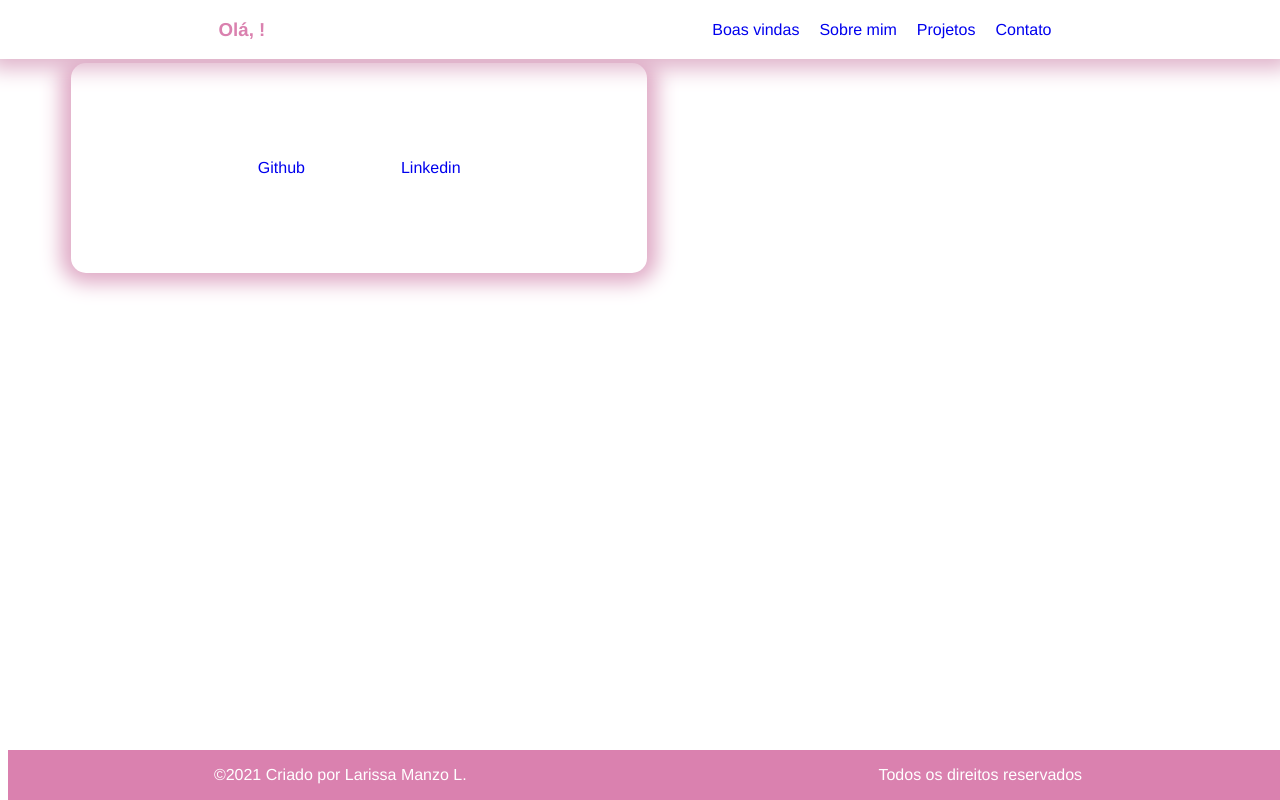
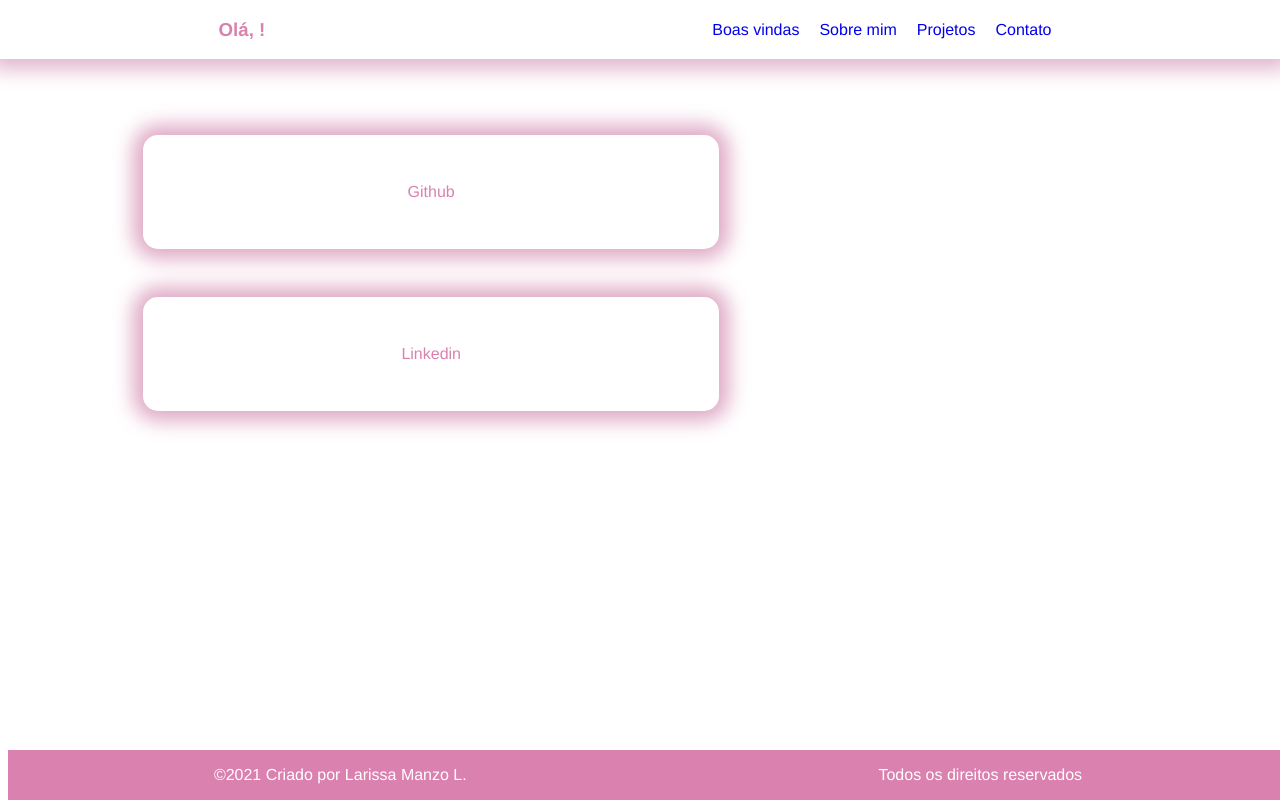
Before and after one commit to larymanzo/Portfolio, a React (Create React App) app: page /contato in a window 1280 px wide. Built offline with nearby package versions, Linux system fonts and the light colour scheme.

Commit message:
Alterações em contato

```diff
--- a/src/css/cards.css
+++ b/src/css/cards.css
@@ -39,10 +39,15 @@ a:hover {
 
 .nav-contact {
   display: flex;
-  flex-direction: row;
   background-color: 248, 225, 237;
   box-shadow: 0px 0px 20px 10px rgb(223, 169, 197);
   border-radius: 15px;
+  color:rgb(218, 129, 175);
+  flex-direction: column;
+  align-items: center;
+  margin: 5%;
+  padding: 3rem;
+  width: 30rem;
 }
 
 .nav-contact a {
--- a/src/pages/Contato.js
+++ b/src/pages/Contato.js
@@ -8,11 +8,11 @@ class Contato extends React.Component {
     return (
       <>
         <Header />
-        <section className="welcome nav-contact">
-          <a className="" href="//www.github.com/larymanzo" alt="github">
+        <section className="welcome">
+          <a className="nav-contact" href="//www.github.com/larymanzo" alt="github">
             Github
           </a>
-          <a className="" href="//www.linkedin.com/in/larissa-manzo/" alt="github">
+          <a className="nav-contact" href="//www.linkedin.com/in/larissa-manzo/" alt="github">
             Linkedin
           </a>
         </section>
```
